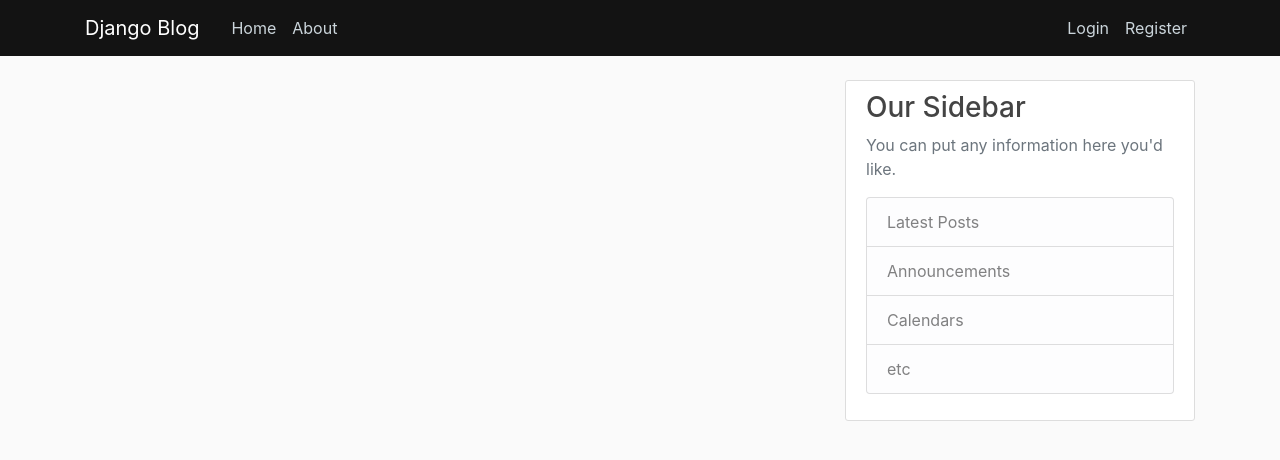
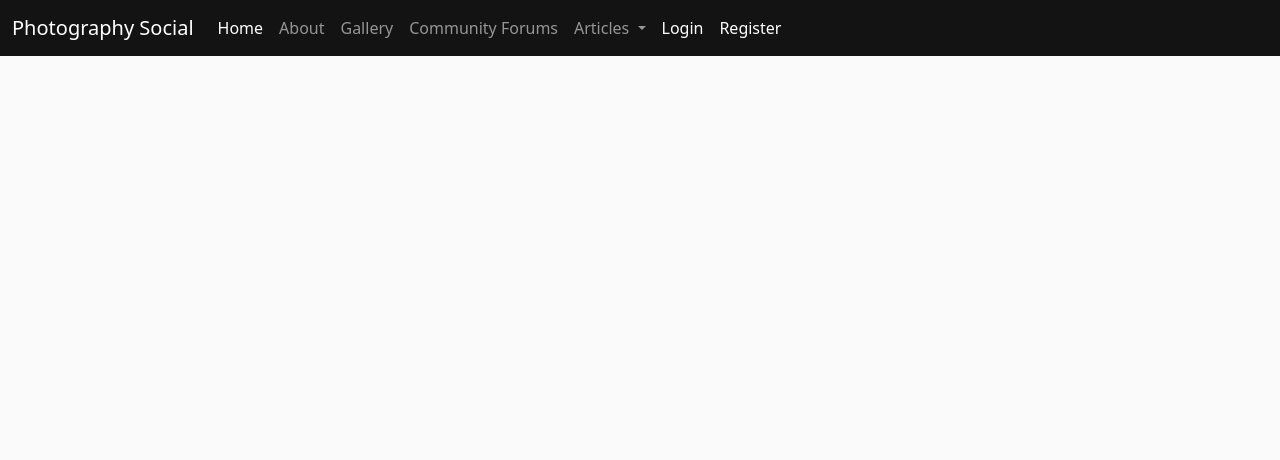
Before and after one commit to TeamB-Project/Photography-Blog, a Django app: page / in a window 1280 px wide. Shown: the top 460 px of the page. Run offline with Django 4.2, Linux system fonts and the light colour scheme; data that the repository does not hold is empty; some libraries are stand-ins or nearby versions.

Commit message:
Imporved Navbar

```diff
--- a/blog/templates/blog/about.html
+++ b/blog/templates/blog/about.html
@@ -2,6 +2,6 @@
 {% block content %}
     <h1>About</h1>
         <body>
-            <p> Welcome to The Photographers Collaboration and Social Platform. This is a blog designed for photographers from hobbyists to professionals.</p>
+            <p> This is a blog designed for photographers from hobbyists to professionals.</p>
         </body>
 {% endblock content %}
--- /dev/null
+++ b/blog/templates/blog/articles.html
@@ -0,0 +1,15 @@
+{% extends "blog/base.html" %}
+{% block content %}
+    {% for post in posts %}
+    <article class="media content-section">
+        <div class="media-body">
+          <div class="article-metadata">
+            <a class="mr-2" href="#">{{ post.author }}</a>
+            <small class="text-muted">{{ post.date_posted|date:"F d, Y" }}</small>
+          </div>
+          <h2><a class="article-title" href="{% url 'post-detail' post.id %}">{{ post.title }}</a></h2>
+          <p class="article-content">{{ post.content }}</p>
+        </div>
+      </article>
+        {% endfor %}
+{% endblock content %}
--- a/blog/templates/blog/base.html
+++ b/blog/templates/blog/base.html
@@ -8,46 +8,75 @@
     <meta name="viewport" content="width=device-width, initial-scale=1, shrink-to-fit=no">
 
     <!-- Bootstrap CSS -->
-    <link rel="stylesheet" href="https://maxcdn.bootstrapcdn.com/bootstrap/4.0.0/css/bootstrap.min.css" integrity="sha384-Gn5384xqQ1aoWXA+058RXPxPg6fy4IWvTNh0E263XmFcJlSAwiGgFAW/dAiS6JXm" crossorigin="anonymous">
+    <link href="https://cdn.jsdelivr.net/npm/bootstrap@5.1.3/dist/css/bootstrap.min.css" rel="stylesheet" integrity="sha384-1BmE4kWBq78iYhFldvKuhfTAU6auU8tT94WrHftjDbrCEXSU1oBoqyl2QvZ6jIW3" crossorigin="anonymous">
 
     <link rel="stylesheet" type="text/css" href="{% static 'blog/main.css' %}">
+    <script src="https://cdn.jsdelivr.net/npm/bootstrap@5.1.3/dist/js/bootstrap.bundle.min.js" integrity="sha384-ka7Sk0Gln4gmtz2MlQnikT1wXgYsOg+OMhuP+IlRH9sENBO0LRn5q+8nbTov4+1p" crossorigin="anonymous"></script>
 
     {% if title %}
-        <title>Django Blog - {{ title }}</title>
+        <title>Photography Social - {{ title }}</title>
     {% else %}
-        <title>Django Blog</title>
+        <title>Photography Social</title>
     {% endif %}
 </head>
 <body>
-    <header class="site-header">
-      <nav class="navbar navbar-expand-md navbar-dark bg-steel fixed-top">
-        <div class="container">
-          <a class="navbar-brand mr-4" href="{% url 'blog-home' %}">Django Blog</a>
-          <button class="navbar-toggler" type="button" data-toggle="collapse" data-target="#navbarToggle" aria-controls="navbarToggle" aria-expanded="false" aria-label="Toggle navigation">
-          <span class="navbar-toggler-icon"></span>
+      <nav class="navbar navbar-expand-lg navbar-dark bg-steel fixed-top">
+        <div class="container-fluid">
+          <a class="navbar-brand mr-4" href="{% url 'blog-home' %}">Photography Social</a>
+          <button class="navbar-toggler" type="button" data-bs-toggle="collapse" data-bs-target="#navbarSupportedContent" aria-controls="navbarSupportedContent" aria-expanded="false" aria-label="Toggle navigation">
+            <span class="navbar-toggler-icon"></span>
           </button>
-          <div class="collapse navbar-collapse" id="navbarToggle">
-            <div class="navbar-nav mr-auto">
-              <a class="nav-item nav-link" href="{% url 'blog-home' %}">Home</a>
-              <a class="nav-item nav-link" href="{% url 'blog-about' %}">About</a>
-            </div>
-            <!-- Navbar Right Side -->
-            <div class="navbar-nav">
+          <div class="collapse navbar-collapse" id="navbarSupportedContent">
+            <ul class="navbar-nav me-auto mb-2 mb-lg-0">
+              <li class="nav-item">
+                <a class="nav-link active" aria-current="page" href="{% url 'blog-home' %}">Home</a>
+              </li>
+              <li class="nav-item">
+                <a class="nav-link" href="{% url 'blog-about' %}">About</a>
+              </li>
+              <li class="nav-item">
+                <a class="nav-link" href="{% url 'blog-gallery' %}">Gallery</a> <!--Gallery Link-->
+              </li>
+              <li class="nav-item">
+                <a class="nav-link" href="{% url 'blog-forum' %}">Community Forums</a> <!--Forums Link-->
+              </li>
+              <li class="nav-item dropdown">
+                <a class="nav-link dropdown-toggle" href="#" id="navbarDropdown" role="button" data-bs-toggle="dropdown" aria-expanded="false">
+                  Articles
+                </a>
+                <ul class="dropdown-menu" aria-labelledby="navbarDropdown">
+                  <li><a class="dropdown-item" href="#">How To ...</a></li>
+                  <li><a class="dropdown-item" href="#">Tips & Tricks</a></li>
+                  <li><a class="dropdown-item" href="#">Camera & Lens Reviews</a></li>
+                  <li><hr class="dropdown-divider"></li>
+                  <li><a class="dropdown-item" href="{% url 'blog-articles' %}">All</a></li>
+                </ul>
+              </li>
               {% if user.is_authenticated %}
-                <a class="nav-item nav-link" href="{% url 'post-create' %}">New Post</a>
-                <a class="nav-item nav-link" href="{% url 'profile' %}">Profile</a>
-                <a class="nav-item nav-link" href="{% url 'logout' %}">Logout</a>
+                <li class="nav-item">
+                  <a class="nav-link active" aria-current="page" href="{% url 'post-create' %}">New Post</a>
+                </li>
+                <li class="nav-item">
+                  <a class="nav-link active" aria-current="page" href="{% url 'logout' %}">Logout</a>
+                </li>
               {% else %}
-                <a class="nav-item nav-link" href="{% url 'login' %}">Login</a>
-                <a class="nav-item nav-link" href="{% url 'register' %}">Register</a>
+                <li class="nav-item">
+                  <a class="nav-link active" aria-current="page" href="{% url 'login' %}">Login</a>
+                </li>
+                <li class="nav-item">
+                  <a class="nav-link active" aria-current="page" href="{% url 'register' %}">Register</a>
+                </li>
               {% endif %}
-            </div>
+            </ul>
+            <!--<form class="d-flex">
+              <input class="form-control me-2" type="search" placeholder="Search" aria-label="Search">
+              <button class="btn btn-outline-light" type="submit">Search</button>
+            </form>-->
           </div>
         </div>
       </nav>
     </header>
     <main role="main" class="container">
-      <div class="row">
         <div class="col-md-8">
             {% if messages %}
              {% for message in messages %}
@@ -58,20 +87,6 @@
             {% endif %}
           {% block content %}{% endblock %}
         </div>
-        <div class="col-md-4">
-          <div class="content-section">
-            <h3>Our Sidebar</h3>
-            <p class='text-muted'>You can put any information here you'd like.
-              <ul class="list-group">
-                <li class="list-group-item list-group-item-light">Latest Posts</li>
-                <li class="list-group-item list-group-item-light">Announcements</li>
-                <li class="list-group-item list-group-item-light">Calendars</li>
-                <li class="list-group-item list-group-item-light">etc</li>
-              </ul>
-            </p>
-          </div>
-        </div>
-      </div>
     </main>
 
     <!-- Optional JavaScript -->
--- /dev/null
+++ b/blog/templates/blog/forum.html
@@ -0,0 +1,4 @@
+{% extends "blog/base.html" %}
+{% block content %}
+    <h1>Community Forum</h1>
+{% endblock content %}
--- /dev/null
+++ b/blog/templates/blog/gallery.html
@@ -0,0 +1,4 @@
+{% extends "blog/base.html" %}
+{% block content %}
+    <h1>Photo Gallery</h1>
+{% endblock content %}
--- a/blog/templates/blog/home.html
+++ b/blog/templates/blog/home.html
@@ -1,15 +1,7 @@
 {% extends "blog/base.html" %}
 {% block content %}
-    {% for post in posts %}
-    <article class="media content-section">
-        <div class="media-body">
-          <div class="article-metadata">
-            <a class="mr-2" href="#">{{ post.author }}</a>
-            <small class="text-muted">{{ post.date_posted|date:"F d, Y" }}</small>
-          </div>
-          <h2><a class="article-title" href="{% url 'post-detail' post.id %}">{{ post.title }}</a></h2>
-          <p class="article-content">{{ post.content }}</p>
-        </div>
-      </article>
-        {% endfor %}
+    <h1>Home</h1>
+        <body>
+            <p> Welcome to The Photographers Collaboration and Social Platform.</p>
+        </body>
 {% endblock content %}
--- a/blog/urls.py
+++ b/blog/urls.py
@@ -9,10 +9,13 @@ from .views import (
 from . import views
 
 urlpatterns = [
-    path('', PostListView.as_view(), name='blog-home'),
+    path('', PostListView.as_view(), name='blog-articles'),
     path('post/<int:pk>/', PostDetailView.as_view(), name='post-detail'),
     path('post/new/', PostCreateView.as_view(), name='post-create'),
     path('post/<int:pk>/update/', PostUpdateView.as_view(), name='post-update'),
     path('post/<int:pk>/delete/', PostDeleteView.as_view(), name='post-delete'),
     path('about/', views.about, name='blog-about'),
+    path('gallery/', views.gallery, name='blog-gallery'), #gallery
+    path('forum/', views.forum, name='blog-forum'), #forum
+    path('home/', views.home, name='blog-home'),
 ]
--- a/blog/views.py
+++ b/blog/views.py
@@ -9,17 +9,18 @@ from django.views.generic import (
 )
 from .models import Post
 
+def home(request):
+    return render(request, 'blog/home.html', {'title': 'Home'})
 
-def home(request):
+def articles(request):
     context = {
         'posts': Post.objects.all()
     }
-    return render(request, 'blog/home.html', context)
-
+    return render(request, 'blog/articles.html', context)
 
 class PostListView(ListView):
     model = Post
-    template_name = 'blog/home.html'  # <app>/<model>_<viewtype>.html
+    template_name = 'blog/articles.html'  #<app>/<model>_<viewtype>.html
     context_object_name = 'posts'
     ordering = ['-date_posted']
 
@@ -65,3 +66,9 @@ class PostDeleteView(LoginRequiredMixin, UserPassesTestMixin, DeleteView):
 
 def about(request):
     return render(request, 'blog/about.html', {'title': 'About'})
+
+def gallery(request):
+    return render(request, 'blog/gallery.html', {'title': 'Gallery'}) #view gallery page
+
+def forum(request):
+    return render(request, 'blog/forum.html', {'title': 'Forum'}) #view forum page
--- /dev/null
+++ b/requirements.txt
@@ -0,0 +1,4 @@
+asgiref==3.5.0
+Django==4.0.3
+sqlparse==0.4.2
+tzdata==2022.1
```
